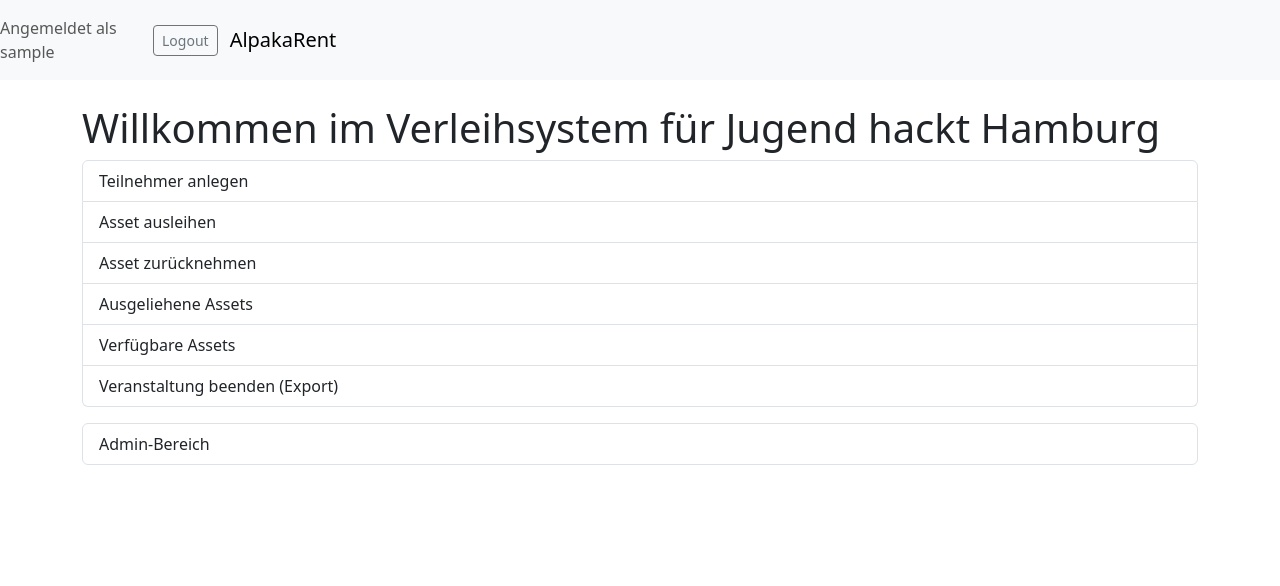
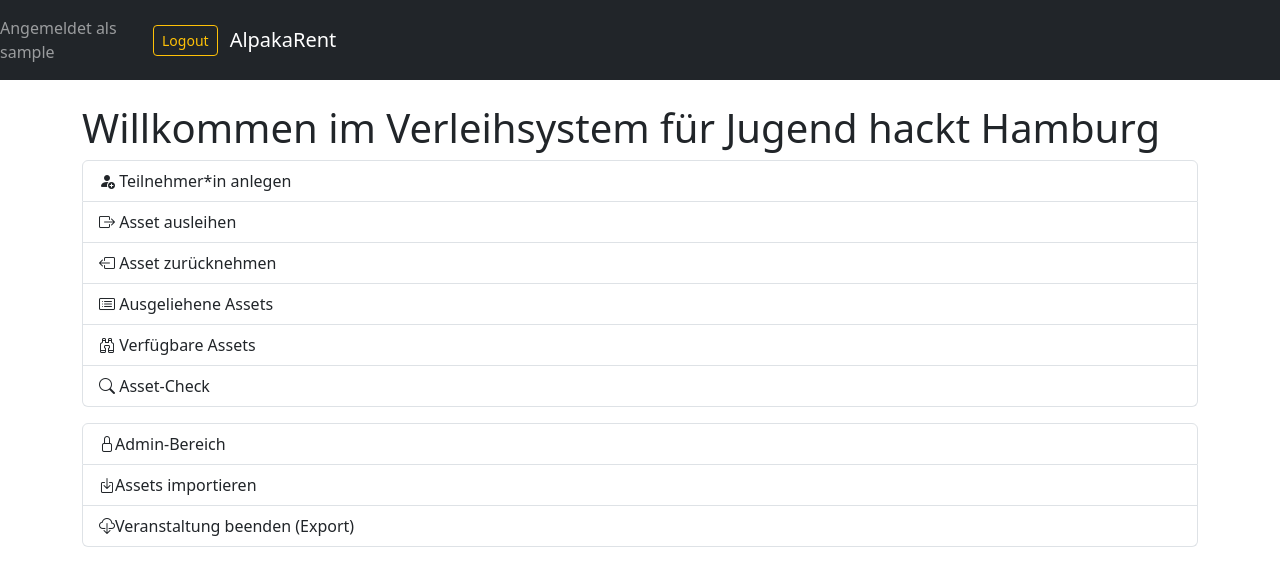
Before and after one commit to td00/alpacarent, a Django app: page / in a window 1280 px wide. Shown: the top 586 px of the page. Run offline with Django 5.2, Linux system fonts and the light colour scheme; a user stored in the database is signed in; tables that the repository leaves empty hold one stand-in row (values such as "Sample post"); some libraries are stand-ins or nearby versions.

Commit message:
model 2.0

```diff
--- a/verleih/models.py
+++ b/verleih/models.py
@@ -2,11 +2,11 @@ from django.db import models
 from django.utils import timezone
 
 class Person(models.Model):
-    teilnehmer_id = models.CharField(max_length=10, unique=True)
+    teilnehmer_id = models.CharField(max_length=100, unique=True)
     name = models.CharField(max_length=100)
-    bestellnummer = models.CharField(max_length=50)
+    projekt = models.CharField(max_length=100)
     def __str__(self):
-        return f"{self.teilnehmer_id} - {self.name} ({self.bestellnummer})"
+        return f"{self.name} - ({self.projekt})"
     class Meta:
         verbose_name = "Teilnehmer*in"
         verbose_name_plural = "Teilnehmer*innen"
--- a/verleih/templates/verleih/ausgegeben.html
+++ b/verleih/templates/verleih/ausgegeben.html
@@ -1,7 +1,7 @@
 {% extends "verleih/base.html" %}
 {% block content %}
 <h2>Ausgegebene Assets</h2>
-<table>
+<table class="table table-striped table-bordered">
     <tr>
         <th>Asset</th>
         <th>Kategorie</th>
@@ -10,9 +10,9 @@
     </tr>
     {% for ausleihe in ausleihen %}
     <tr>
-        <td>{{ ausleihe.asset.asset_tag }} – {{ ausleihe.asset.asset_name }}</td>
+        <td>{{ ausleihe.asset.asset_tag }}</td>
         <td>{{ ausleihe.asset.category }}</td>
-        <td>{{ ausleihe.person.name }} ({{ ausleihe.person.teilnehmer_id }})</td>
+        <td>{{ ausleihe.person.name }} ({{ ausleihe.person.projekt }})</td>
         <td>{{ ausleihe.timestamp|date:"d.m.Y H:i" }}</td>
     </tr>
     {% empty %}
--- a/verleih/templates/verleih/base.html
+++ b/verleih/templates/verleih/base.html
@@ -4,14 +4,17 @@
     <meta charset="UTF-8">
     <title>AlpakaRent</title>
     <link href="/static/bootstrap.css" rel="stylesheet">
+    <link href="/static/bootstrap-icons.css" rel="stylesheet">
+    <meta name="viewport" content="width=device-width, initial-scale=1">
+
 </head>
 <body>
-<nav class="navbar navbar-expand-lg navbar-light bg-light mb-4">
+<nav class="navbar navbar-expand-lg navbar-dark bg-dark mb-4">
     {% if user.is_authenticated %}
         <span class="navbar-text me-2">Angemeldet als {{ user.username }}</span>
         <form method="post" action="{% url 'logout' %}">
             {% csrf_token %}
-            <button class="btn btn-outline-secondary btn-sm" type="submit">Logout</button>
+            <button class="btn btn-outline-warning btn-sm" type="submit">Logout</button>
         </form>
     {% endif %}
 
--- a/verleih/templates/verleih/index.html
+++ b/verleih/templates/verleih/index.html
@@ -3,22 +3,32 @@
 <h1>Willkommen im Verleihsystem für Jugend hackt Hamburg</h1>
 {% if user.is_authenticated %}
 <div class="list-group">
-    <a href="{% url 'person_anlegen' %}" class="list-group-item list-group-item-action">Teilnehmer anlegen</a>
-    <a href="{% url 'ausleihe' %}" class="list-group-item list-group-item-action">Asset ausleihen</a>
-    <a href="{% url 'rueckgabe' %}" class="list-group-item list-group-item-action">Asset zurücknehmen</a>
-    <a href="{% url 'ausgegeben' %}" class="list-group-item list-group-item-action">Ausgeliehene Assets</a>
-    <a href="{% url 'verfuegbar' %}" class="list-group-item list-group-item-action">Verfügbare Assets</a>
-    <a href="{% url 'beenden' %}" class="list-group-item list-group-item-action">Veranstaltung beenden (Export)</a>
+    <a href="{% url 'person_anlegen' %}" class="list-group-item list-group-item-action"><i class="bi bi-person-fill-add"></i> Teilnehmer*in anlegen</a>
+    <a href="{% url 'ausleihe' %}" class="list-group-item list-group-item-action"><i class="bi bi-box-arrow-right"></i> Asset ausleihen</a>
+    <a href="{% url 'rueckgabe' %}" class="list-group-item list-group-item-action"><i class="bi bi-box-arrow-left"></i> Asset zurücknehmen</a>
+    <a href="{% url 'ausgegeben' %}" class="list-group-item list-group-item-action"><i class="bi bi-card-list"></i> Ausgeliehene Assets</a>
+    <a href="{% url 'verfuegbar' %}" class="list-group-item list-group-item-action"><i class="bi bi-binoculars"></i> Verfügbare Assets</a>
+    <a href="{% url 'asset_check' %}" class="list-group-item list-group-item-action"><i class="bi bi-search"></i> Asset-Check</a>
+
 </div>
 {% else %}
 <div class="alert alert-warning" role="alert">
-    Du bist nicht eingeloggt. Bitte melde dich an, um auf das Verleihsystem zuzugreifen.
+   Du bist nicht eingeloggt. Bitte melde dich an, um Geräte ein oder auszuchecken. Wenn du nur prüfen möchtest ob das dein Gerät ist, kannst du das auch ohne Anmeldung tun. Klicke dafür einfach auf "Ist das mein Gerät?" und scanne den QR-Code auf dem Gerät & auf deiner Badge.
 </div>
-<a href="{% url 'login' %}" class="btn btn-primary">Anmelden</a>
+<a href="{% url 'login' %}" class="btn btn-secondary">Anmelden</a>
+<br /><hr /><br />
+<a href="{% url 'meingeraet' %}" class="btn btn-primary"><i class="bi bi-search"></i> Ist das mein Gerät?</a>
 {% endif %}
+
 {% if user.is_authenticated and user.is_superuser %}
 <div class="list-group mt-3">
-    <a href="{% url 'admin:index' %}" class="list-group-item list-group-item-action">Admin-Bereich</a>
+    <a href="{% url 'admin:index' %}" class="list-group-item list-group-item-action"><i class="bi bi-lock"></i>Admin-Bereich</a>
+    <a href="{% url 'import_snipeit' %}" class="list-group-item list-group-item-action"><i class="bi bi-box-arrow-in-down"></i>Assets importieren</a>
+    <a href="{% url 'beenden' %}" class="list-group-item list-group-item-action"><i class="bi bi-cloud-download"></i>Veranstaltung beenden (Export)</a>
 </div>
+
 {% endif %}
 {% endblock %}
+
+
+<link rel="stylesheet" href="">
--- a/verleih/urls.py
+++ b/verleih/urls.py
@@ -13,5 +13,8 @@ urlpatterns = [
     path('ausgegeben/', views.ausgegebene_assets, name='ausgegeben'),
     path('login/', LoginView.as_view(template_name='verleih/login.html'), name='login'),
     path('logout/', LogoutView.as_view(next_page='index'), name='logout'),
+    path('import-snipeit/', views.import_assets_view, name='import_snipeit'),
+    path('meingeraet/', views.meingeraet_view, name='meingeraet'),
+    path('asset-check/', views.asset_check_view, name='asset_check'),
 
 ]
--- a/verleih/views.py
+++ b/verleih/views.py
@@ -1,19 +1,19 @@
 from django.shortcuts import render, redirect, get_object_or_404
 from .models import Person, Asset, Ausleihe, Rueckgabe
-from .forms import PersonForm, AusleiheForm, RueckgabeForm
+from .forms import PersonForm, AusleiheForm, RueckgabeForm, MeinGeraetForm
 from django.utils.timezone import now
 from django.http import HttpResponse
 from django.contrib import messages
+import requests
 from collections import defaultdict
 from django.db.models import Q
 import csv
 from io import StringIO
 from reportlab.pdfgen import canvas
-from django.contrib.auth.decorators import login_required
+from django.conf import settings
+from django.contrib.auth.decorators import login_required, user_passes_test
 
-def generate_next_id():
-    count = Person.objects.count() + 1
-    return f"TEILI-{count:03d}"
+
 
 @login_required
 def person_anlegen(request):
@@ -21,7 +21,6 @@ def person_anlegen(request):
         form = PersonForm(request.POST)
         if form.is_valid():
             person = form.save(commit=False)
-            person.teilnehmer_id = generate_next_id()
             person.save()
             return redirect('index')
     else:
@@ -203,3 +202,141 @@ def export_csv():
 
 def startseite(request):
     return render(request, 'verleih/index.html')
+
+
+def is_admin(user):
+    return user.is_superuser or user.is_staff
+
+@login_required
+@user_passes_test(is_admin)
+def import_assets_view(request):
+    headers = {
+        "Authorization": f"Bearer {settings.SNIPEIT_TOKEN}",
+        "Accept": "application/json"
+    }
+
+    url = f"{settings.SNIPEIT_URL}/hardware"
+    page = 1
+    imported = 0
+
+    while True:
+        response = requests.get(url, headers=headers, params={"limit": 100, "offset": (page - 1) * 100})
+        response.raise_for_status()
+        data = response.json()
+        assets = data.get("rows", [])
+        if not assets:
+            break
+
+        for asset in assets:
+            assigned_to = asset.get("assigned_to", {})
+            if not assigned_to or assigned_to.get("username") != "event-dummy":
+                continue
+
+            asset_tag = asset.get("asset_tag")
+            name = asset.get("name", "")
+            serial = asset.get("serial", "")
+            model = asset.get("model", {}).get("name", "")
+            category = asset.get("category", {}).get("name", "")
+            status = asset.get("status_label", {}).get("name", "Unbekannt")
+            location = asset.get("rtd_location", {}).get("name", "")
+
+            if not asset_tag:
+                continue
+
+            if not Asset.objects.filter(asset_tag=asset_tag).exists():
+                Asset.objects.create(
+                    asset_name=name,
+                    asset_tag=asset_tag,
+                    serial=serial,
+                    model=model,
+                    category=category,
+                    status=status,
+                    location=location,
+                )
+                imported += 1
+
+        if len(assets) < 100:
+            break
+        page += 1
+
+    messages.success(request, f"{imported} neue Assets importiert.")
+    return redirect("index")
+
+
+from django.db.models import OuterRef, Subquery, Exists
+from .models import Ausleihe, Rueckgabe
+
+def meingeraet_view(request):
+    result = None
+    status = None
+    warnung = None
+
+    if request.method == "POST":
+        form = MeinGeraetForm(request.POST)
+        if form.is_valid():
+            teilnehmer_id = form.cleaned_data["teilnehmer_id"]
+            asset_input = form.cleaned_data["asset_input"]
+
+            # Aktive Ausleihe zur Person & Asset finden
+            ausleihe_qs = Ausleihe.objects.filter(
+                person__teilnehmer_id=teilnehmer_id,
+                asset__asset_tag=asset_input
+            ).exclude(id__in=Rueckgabe.objects.values("ausleihe"))
+
+            ausleihe = ausleihe_qs.first()
+
+            if ausleihe:
+                result = "Ja, das ist dein Leihgerät ✅"
+                status = "success"
+            else:
+                result = "Nein, das ist nicht dein Leihgerät. Wenn du Fragen hast, wende dich bitte an die Orga."
+                status = "danger"
+
+                # Prüfe, ob dieses Asset überhaupt aktiv verliehen ist
+                andere_ausleihe_qs = Ausleihe.objects.filter(
+                    asset__asset_tag=asset_input
+                ).exclude(id__in=Rueckgabe.objects.values("ausleihe"))
+
+                if not andere_ausleihe_qs.exists():
+                    warnung = "❗ Mit dem Gerät stimmt etwas nicht. Bitte bringe das Gerät zur Orga!"
+
+    else:
+        form = MeinGeraetForm()
+
+    return render(request, "verleih/meingeraet.html", {
+        "form": form,
+        "result": result,
+        "status": status,
+        "warnung": warnung
+    })
+
+@login_required
+def asset_check_view(request):
+    asset_info = None
+    status = None
+
+    if request.method == "POST":
+        raw_input = request.POST.get("asset_input", "").strip()
+
+        # Falls es eine URL ist, nur den Asset-Tag extrahieren
+        asset_tag = raw_input.split("/")[-1] if "/" in raw_input else raw_input
+
+        # Suche nach aktiver Ausleihe (ohne zugehörige Rückgabe)
+        ausleihe = Ausleihe.objects.filter(asset__asset_tag=asset_tag).exclude(
+            rueckgabe__isnull=False
+        ).first()
+
+        if ausleihe:
+            asset_info = {
+                "name": ausleihe.person.name,
+                "projekt": ausleihe.person.projekt,
+                "asset_tag": asset_tag,
+            }
+            status = "success"
+        else:
+            status = "danger"  # Kein aktiver Ausleiher gefunden
+
+    return render(request, "verleih/asset_check.html", {
+        "asset_info": asset_info,
+        "status": status,
+    })
```
Also changed, not shown: verleih/forms.py (+8 -1 lines), verleih/templates/verleih/asset_check.html (added, +52 -0 lines), verleih/templates/verleih/meingeraet.html (added, +75 -0 lines), verleih/templates/verleih/person_anlegen.html (+43 -3 lines).
